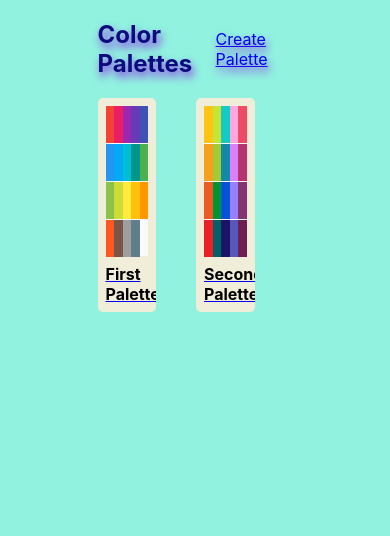
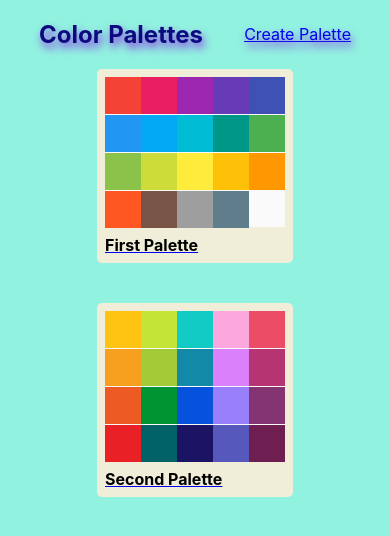
Before and after one commit to katemat/final-project, a React (Create React App) app: page / in a window 390 px wide. Shown: the top 536 px of the page. Built offline with nearby package versions, Linux system fonts and the light colour scheme.

Commit message:
responsive features added

```diff
--- a/package.json
+++ b/package.json
@@ -24,7 +24,8 @@
     "start": "react-scripts start",
     "build": "react-scripts build",
     "test": "react-scripts test",
-    "eject": "react-scripts eject"
+    "eject": "react-scripts eject",
+    "deploy": "npm run build; surge build color-palette-me.surge.sh"
   },
   "eslintConfig": {
     "extends": "react-app"
--- a/src/MiniPalette.css
+++ b/src/MiniPalette.css
@@ -1,11 +1,12 @@
 .minicolors-container {
-  background-color:  rgb(240, 237, 216);
+  background-color: rgb(240, 237, 216);
   border: none;
   border-radius: 5px;
   padding: 0.5rem;
   position: relative;
   overflow: hidden;
-  cursor: pointer
+  cursor: pointer;
+  width: 180px;
 }
 
 .minicolorbox {
--- a/src/PaletteList.css
+++ b/src/PaletteList.css
@@ -8,7 +8,7 @@
 }
 
 .wrapper {
-  width: 50%;
+  width: 80%;
   display: flex;
   align-items: flex-start;
   flex-direction: column;
@@ -28,6 +28,21 @@
   box-sizing: border-box;
   width: 100%;
   display: grid;
-  grid-template-columns: repeat(3, 30%);
-  grid-gap: 2.5rem;
+  grid-template-columns: repeat(3, 35%);
+  justify-content: center;
+  grid-gap: 10px;
 }
+
+@media (max-width: 768px) {
+  .palettes {
+    grid-template-columns: repeat(2, 40%);
+    grid-gap: 2.5rem;
+  }
+}
+
+@media (max-width: 640px) {
+  .palettes {
+    grid-template-columns: none;
+    /* grid-gap: 2.5rem; */
+  }
+}
```
